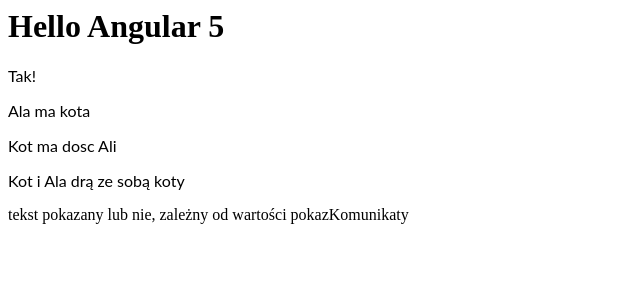
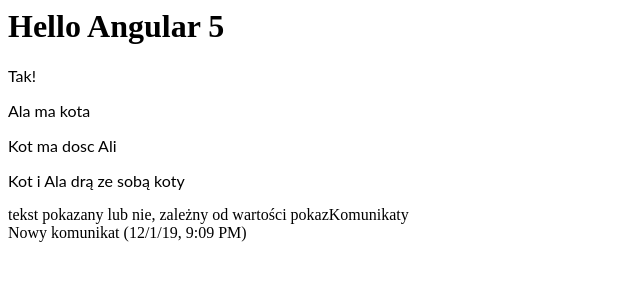
Before and after one commit to mtrochimiak96/angular-sd4js5, an Angular app: page / in a window 1280 px wide. Shown: the top 300 px of the page, without its empty margins (0-640 px from the left). Built offline with nearby package versions, Linux system fonts and the light colour scheme.

Commit message:
2 files modified, 1 added

```diff
--- a/src/app/app.component.html
+++ b/src/app/app.component.html
@@ -10,3 +10,6 @@
 <div *ngIf="pokazKomunikaty">
   tekst pokazany lub nie, zależny od wartości pokazKomunikaty
 </div>
+<div>
+  {{nowyKomunikat.tresc}} ({{nowyKomunikat.dataDodania | date:'short'}})
+</div>
--- a/src/app/app.component.ts
+++ b/src/app/app.component.ts
@@ -1,3 +1,4 @@
+import { Komunikat } from './komunikat';
 import { Component, OnInit } from "@angular/core";
 
 @Component({
@@ -10,6 +11,7 @@ export class AppComponent implements OnInit {
 
   komunikaty:string[];
   pokazKomunikaty = true;
+  nowyKomunikat: Komunikat;
 
   ngOnInit() {
 this.komunikaty = [
@@ -17,5 +19,6 @@ this.komunikaty = [
   'Kot ma dosc Ali',
   'Kot i Ala drą ze sobą koty'
 ];
+this.nowyKomunikat = new Komunikat('Nowy komunikat', new Date(), true);
   }
 }
--- /dev/null
+++ b/src/app/komunikat.ts
@@ -0,0 +1,11 @@
+export class Komunikat {
+  tresc: string;
+  dataDodania: Date;
+  wazny: boolean;
+
+  constructor(tresc: string, dataDodania: Date, wazny: boolean) {
+    this.tresc = tresc;
+    this.dataDodania = dataDodania;
+    this.wazny = wazny;
+  }
+}
```
